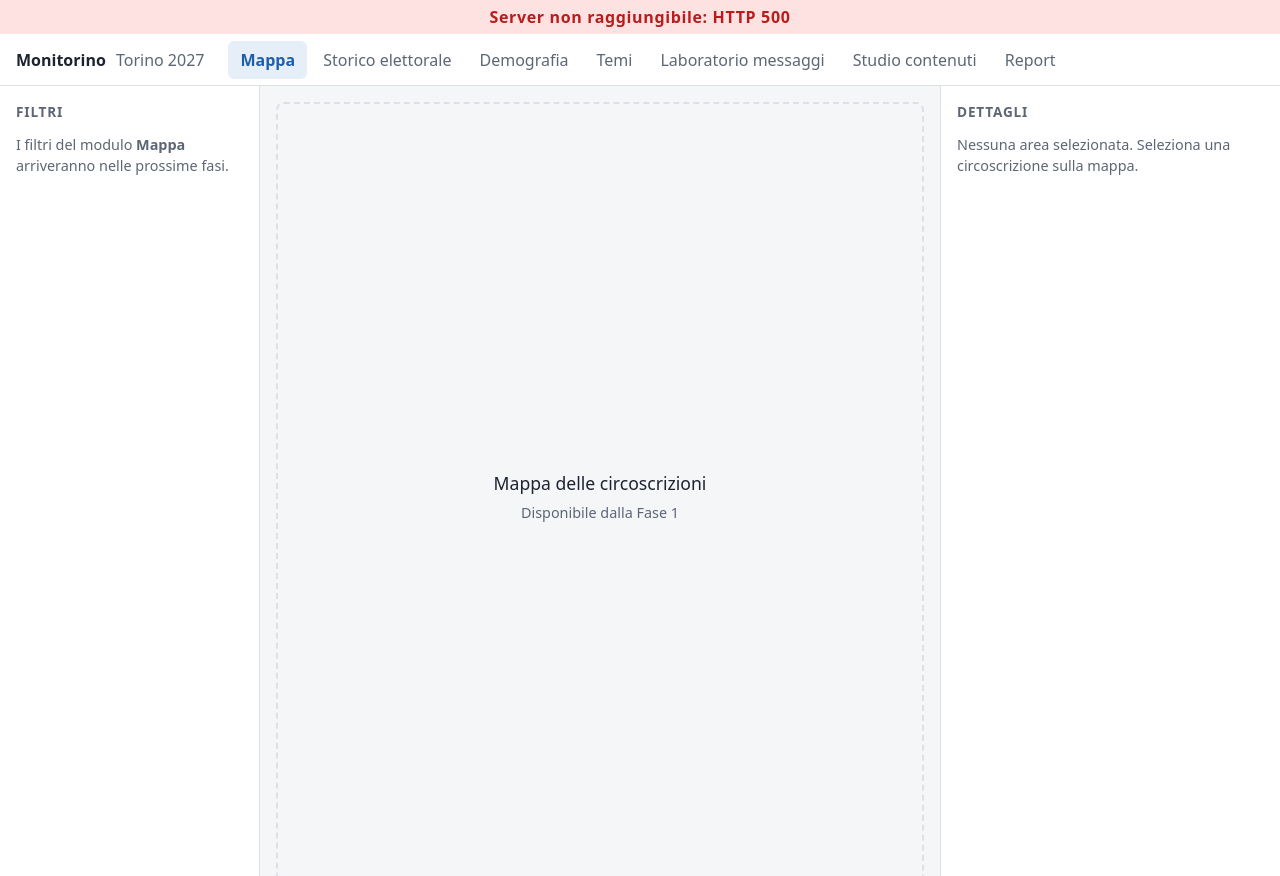
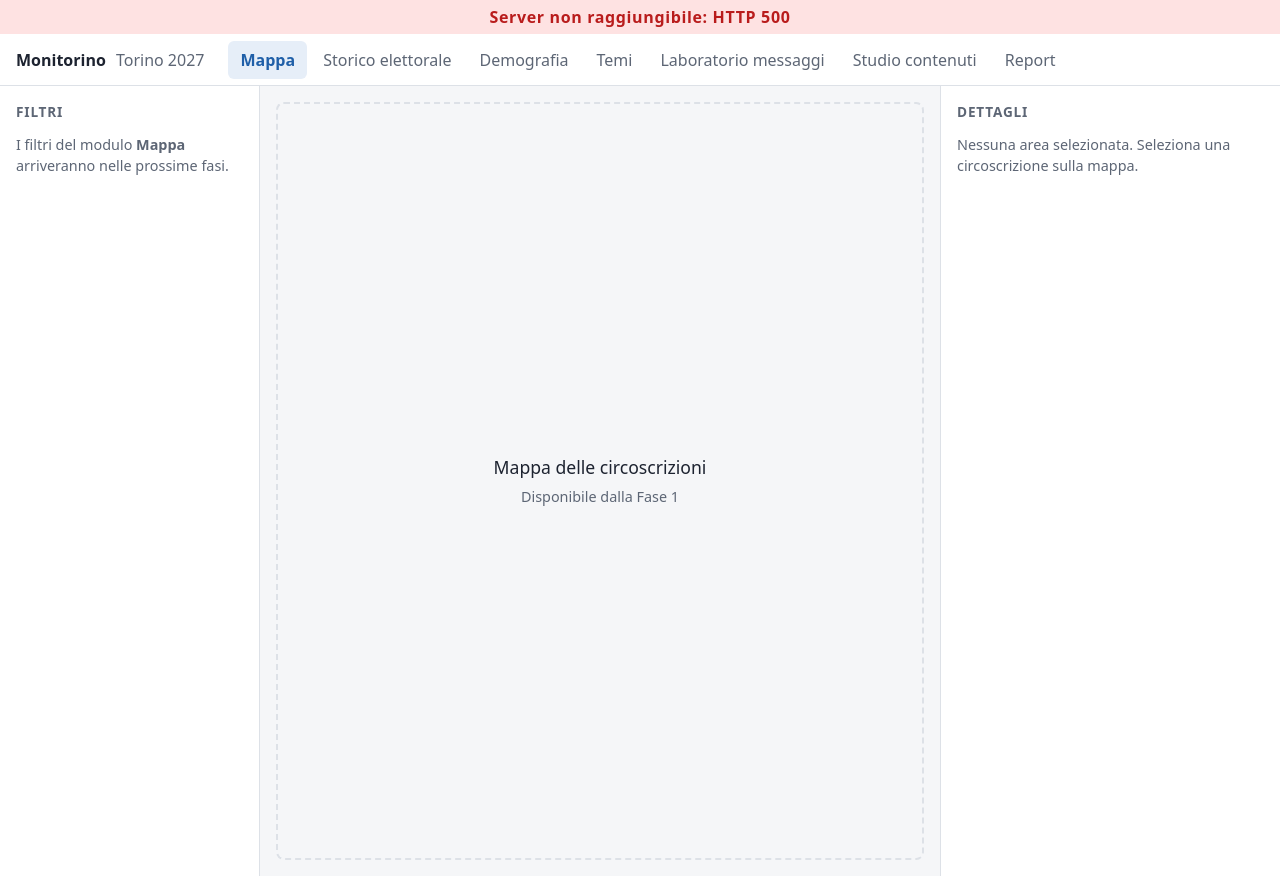
Before and after one commit to riccardopinto/monitorino, a FastAPI app: page / in a window 1280 px wide. Run offline with FastAPI, Linux system fonts and the light colour scheme; data that the repository does not hold is empty; parts of the project's set-up code (start-up, migrations or seed data) failed here and were passed over.

Commit message:
Fase 0: riquadro della mappa senza barra di scorrimento
Co-Authored-By: Claude Opus 5.5 <noreply@anthropic.com>

```diff
--- a/web/static/css/app.css
+++ b/web/static/css/app.css
@@ -74,13 +74,13 @@ body {
 .mappa { padding: 0; position: relative; }
 
 .segnaposto {
-  height: 100%;
+  position: absolute;
+  inset: 16px;
   display: flex;
   flex-direction: column;
   align-items: center;
   justify-content: center;
   border: 2px dashed var(--bordo);
-  margin: 16px;
   border-radius: 8px;
   color: var(--testo-tenue);
 }
```
Also changed, not shown: 1 other file.
